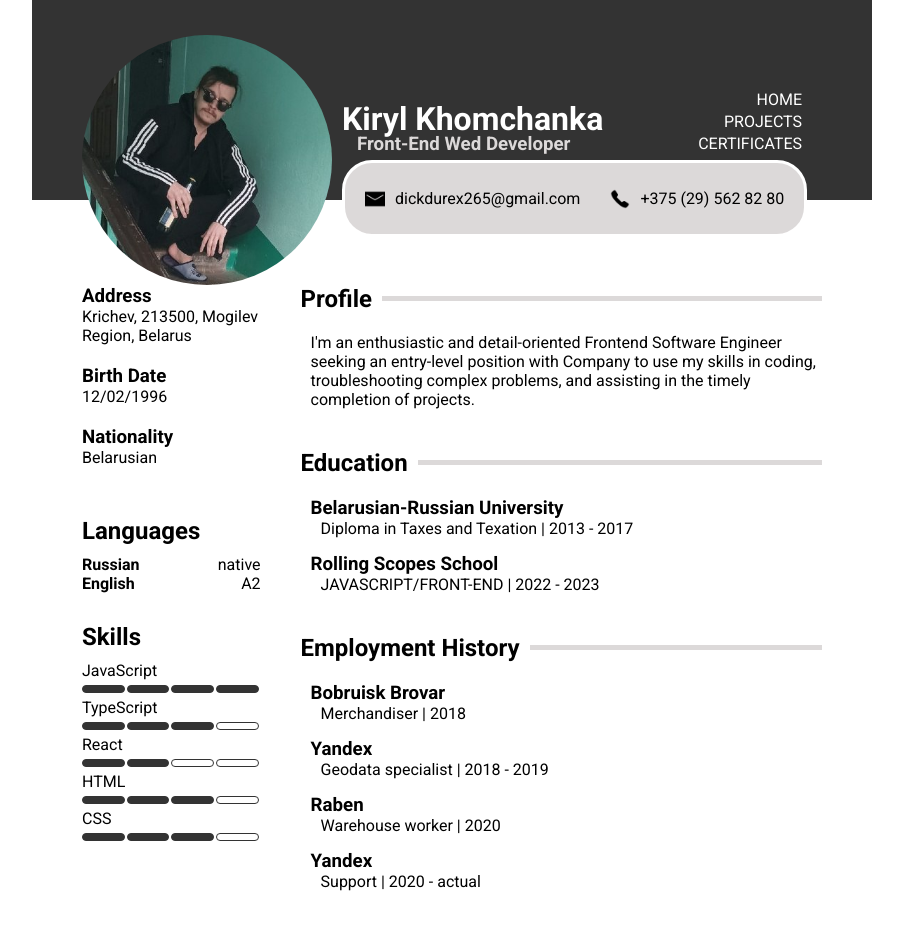
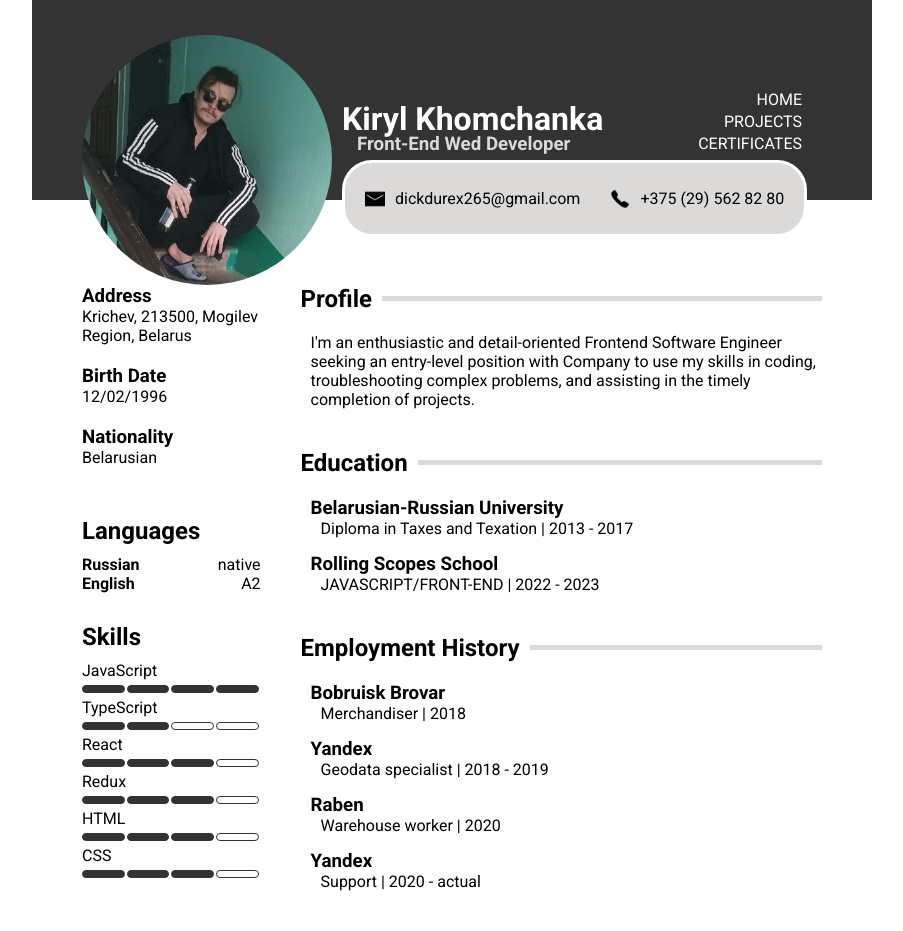
Before and after one commit to lickoneyou/CV, a React (Create React App) app in the folder cv/: page /#/ in a window 1280 px wide. Shown: the top 931 px of the page, without its empty margins (188-1091 px from the left). Built offline with nearby package versions, Linux system fonts and the light colour scheme; the HTML template or start-up script is replaced by a standard one.

Commit message:
changed skills

```diff
--- a/cv/src/Components/Aside/Skills/Skills.jsx
+++ b/cv/src/Components/Aside/Skills/Skills.jsx
@@ -3,8 +3,9 @@ import styles from './Skills.module.css'
 
 const skills = [
   { skill: 'JavaScript', lvl: 4 },
-  { skill: 'TypeScript', lvl: 3 },
-  { skill: 'React', lvl: 2 },
+  { skill: 'TypeScript', lvl: 2 },
+  { skill: 'React', lvl: 3 },
+  { skill: 'Redux', lvl: 3 },
   { skill: 'HTML', lvl: 3 },
   { skill: 'CSS', lvl: 3 },
 ]
```
